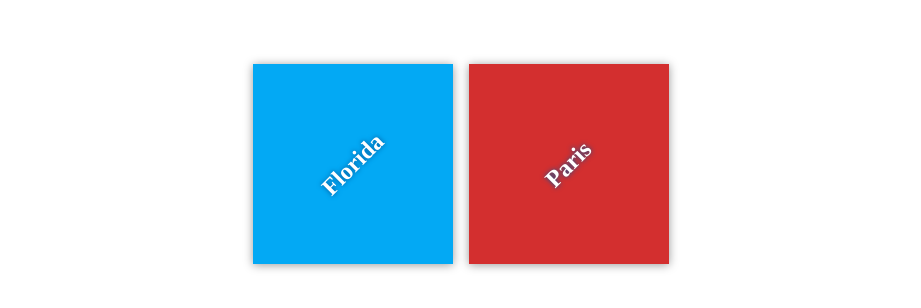
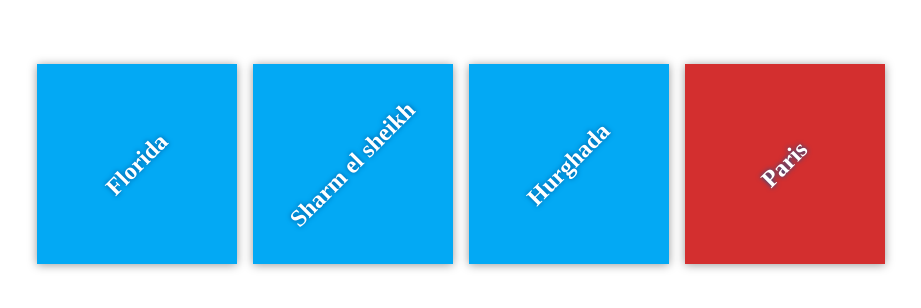
Before and after one commit to drknow1819/hany-my-travel-plans, a plain HTML site: page index.html in a window 1280 px wide. Shown: the part 236-544 px from the top of the page, without its empty margins (179-1100 px from the left). Drawn offline with Linux system fonts and the light colour scheme; files that its build step writes are made by us from their sources.

Commit message:
new-destinations

```diff
--- a/index.html
+++ b/index.html
@@ -14,6 +14,14 @@
                 <h2>Florida</h2>
             </div>
 
+            <div class="destination" id="Sharm el sheikh">
+                <h2>Sharm el sheikh</h2>
+            </div>
+
+            <div class="destination" id="Hurghada">
+                <h2>Hurghada</h2>
+            </div>
+
             <div class="destination" id="paris">
                 <h2>Paris</h2>
             </div>
```
